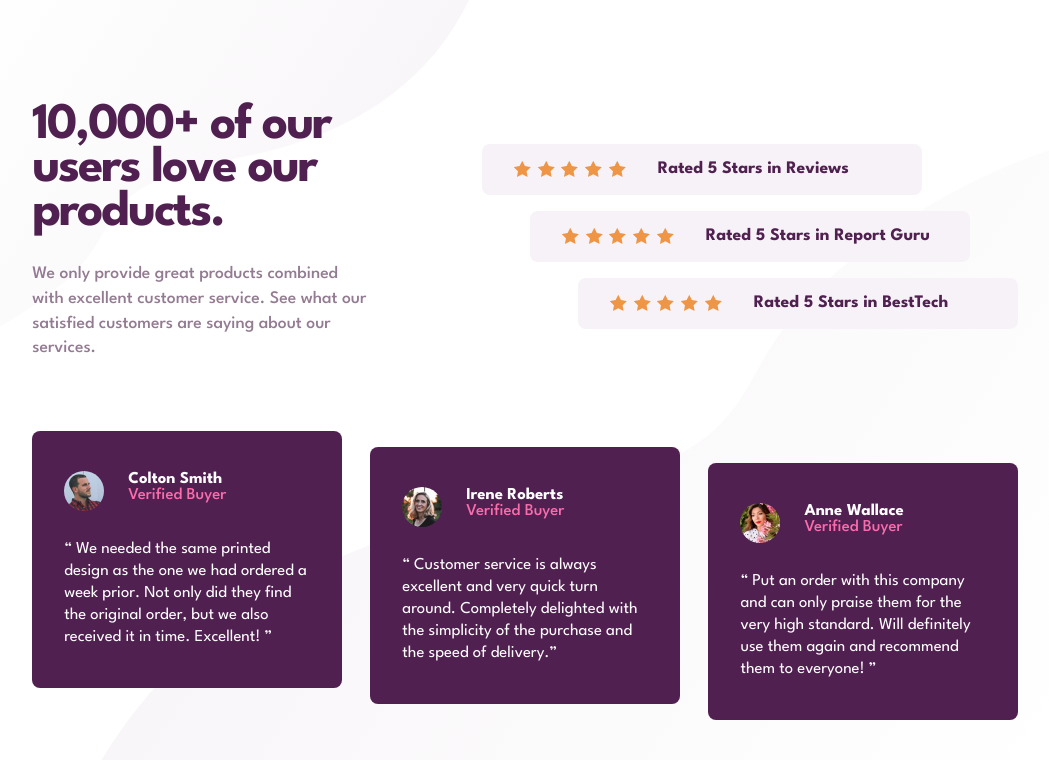
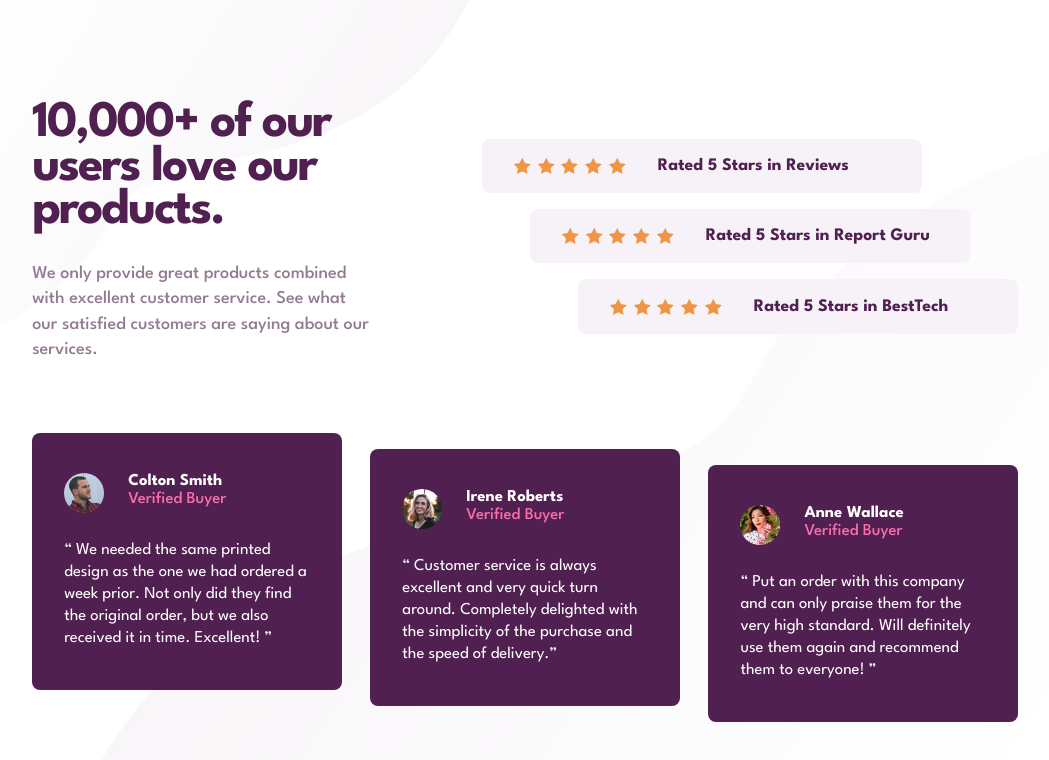
Before and after one commit to IamAbhiDev/social-proof-section-master-new.github.io, a plain HTML site: page index.html in a window 1280 px wide. Shown: the whole page, without its empty margins (115-1164 px from the left). Drawn offline with Linux system fonts and the light colour scheme.

Commit message:
pixel perfection attempt

```diff
--- a/css/style.css
+++ b/css/style.css
@@ -93,7 +93,7 @@ body {
 
 .social__header__text {
     color: var(--dark-grayish-magenta);
-    font-size: clamp(1rem, 4.7vw, 1.1rem);
+    font-size: clamp(1rem, 4.7vw, 1.13rem);
     font-weight: var(--medium);
     line-height: 1.4;
 }
@@ -156,6 +156,12 @@ body {
     border-radius: 50%;
     height: 2.5rem;
     width: 2.5rem;
+}
+
+.social__testimonials__card__profile__user {
+    display: flex;
+    flex-direction: column;
+    gap: .15rem;
 }
 
 .social__testimonials__card__profile__user__name {
@@ -242,7 +248,7 @@ body {
     .social__ratings__row {
         width: 27.5rem;
         grid-template-columns: 1fr 2.5fr;
-        padding: 1.1rem 2rem;
+        padding: 1.2rem 2rem;
         gap: 2rem;
         align-content: center;
     }
```
